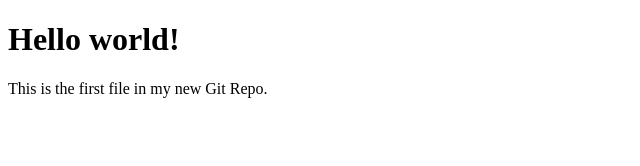
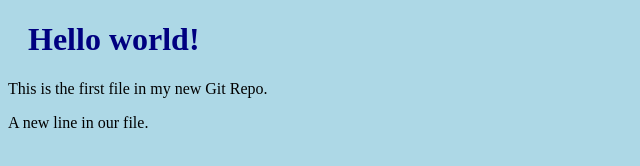
Before and after one commit to NightWolf328/hello-world, a plain HTML site: page index.html in a window 1280 px wide. Shown: the whole page, without its empty margins (0-640 px from the left). Drawn offline with Linux system fonts and the light colour scheme.

Commit message:
updated index.html with a new line

```diff
--- a/index.html
+++ b/index.html
@@ -2,11 +2,13 @@
 <html>
 <head>
 <title>Hello World!</title>
+<link rel = 'stylesheet' href = 'bluestyle.css'>
 </head>
 <body>
 
 <h1>Hello world!</h1>
 <p>This is the first file in my new Git Repo.</p>
+<p>A new line in our file.</p>
 
 </body>
 </html>
```
